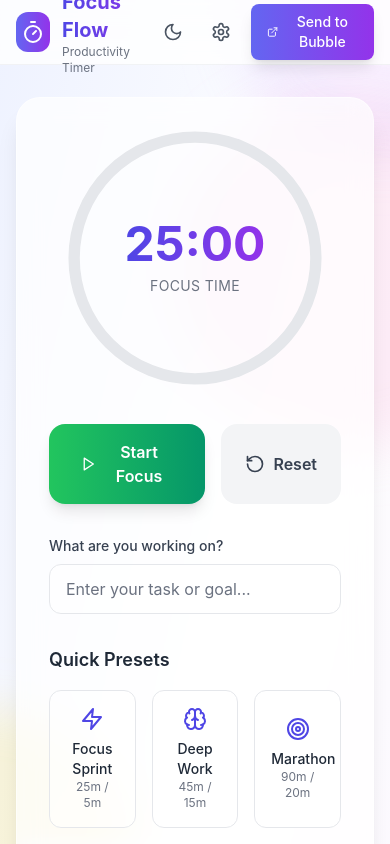
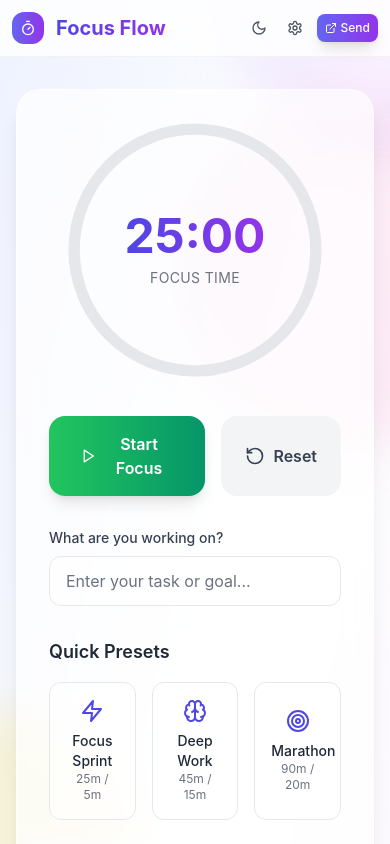
Before and after one commit to kbakhtiyaris/promodo_stunning, a React (Vite) app: page / in a window 390 px wide. Shown: the top 844 px of the page. Built offline with nearby package versions, Linux system fonts and the light colour scheme.

Commit message:
Fix mobile navigation responsiveness

```diff
--- a/src/App.tsx
+++ b/src/App.tsx
@@ -432,48 +432,49 @@ function App() {
           ? 'bg-gray-900/80 border-gray-700/50'
           : 'bg-white/80 border-gray-200/50'
       }`}>
-        <div className="max-w-7xl mx-auto px-4 sm:px-6 lg:px-8">
-          <div className="flex justify-between items-center h-16">
+        <div className="max-w-7xl mx-auto px-3 sm:px-4 lg:px-8">
+          <div className="flex justify-between items-center h-14 sm:h-16">
             <div className="flex items-center space-x-3">
-              <div className="w-10 h-10 bg-gradient-to-r from-indigo-500 to-purple-600 rounded-xl flex items-center justify-center">
-                <Timer className="w-6 h-6 text-white" />
+              <div className="w-8 h-8 sm:w-10 sm:h-10 bg-gradient-to-r from-indigo-500 to-purple-600 rounded-xl flex items-center justify-center flex-shrink-0">
+                <Timer className="w-4 h-4 sm:w-6 sm:h-6 text-white" />
               </div>
-              <div>
+              <div className="min-w-0 flex-1">
                 <h1 className={`text-xl font-bold bg-gradient-to-r from-indigo-600 to-purple-600 bg-clip-text text-transparent`}>
                   Focus Flow
                 </h1>
-                <p className={`text-xs ${settings.darkMode ? 'text-gray-400' : 'text-gray-500'}`}>
+                <p className={`text-xs hidden sm:block ${settings.darkMode ? 'text-gray-400' : 'text-gray-500'}`}>
                   Productivity Timer
                 </p>
               </div>
             </div>
-            <div className="flex items-center space-x-3">
+            <div className="flex items-center space-x-2 sm:space-x-3">
               <button
                 onClick={toggleDarkMode}
-                className={`p-2 rounded-lg transition-all duration-200 ${
+                className={`p-1.5 sm:p-2 rounded-lg transition-all duration-200 ${
                   settings.darkMode
                     ? 'text-gray-300 hover:text-yellow-400 hover:bg-gray-800'
                     : 'text-gray-600 hover:text-indigo-600 hover:bg-indigo-50'
                 }`}
               >
-                {settings.darkMode ? <Sun className="w-5 h-5" /> : <Moon className="w-5 h-5" />}
+                {settings.darkMode ? <Sun className="w-4 h-4 sm:w-5 sm:h-5" /> : <Moon className="w-4 h-4 sm:w-5 sm:h-5" />}
               </button>
               <button
                 onClick={() => setShowSettings(true)}
-                className={`p-2 rounded-lg transition-all duration-200 ${
+                className={`p-1.5 sm:p-2 rounded-lg transition-all duration-200 ${
                   settings.darkMode
                     ? 'text-gray-300 hover:text-indigo-400 hover:bg-gray-800'
                     : 'text-gray-600 hover:text-indigo-600 hover:bg-indigo-50'
                 }`}
               >
-                <Settings className="w-5 h-5" />
+                <Settings className="w-4 h-4 sm:w-5 sm:h-5" />
               </button>
               <button
                 onClick={sendToBubble}
-                className="flex items-center space-x-2 px-4 py-2 bg-gradient-to-r from-indigo-500 to-purple-600 text-white rounded-lg hover:from-indigo-600 hover:to-purple-700 transition-all duration-200 shadow-lg hover:shadow-xl transform hover:-translate-y-0.5"
+                className="flex items-center space-x-1 sm:space-x-2 px-2 sm:px-4 py-1.5 sm:py-2 bg-gradient-to-r from-indigo-500 to-purple-600 text-white rounded-lg hover:from-indigo-600 hover:to-purple-700 transition-all duration-200 shadow-lg hover:shadow-xl transform hover:-translate-y-0.5 mr-1"
               >
-                <ExternalLink className="w-4 h-4" />
-                <span className="text-sm font-medium">Send to Bubble</span>
+                <ExternalLink className="w-3 h-3 sm:w-4 sm:h-4" />
+                <span className="text-xs sm:text-sm font-medium hidden xs:inline">Send to Bubble</span>
+                <span className="text-xs sm:text-sm font-medium xs:hidden">Send</span>
               </button>
             </div>
           </div>
--- a/src/index.css
+++ b/src/index.css
@@ -1,6 +1,22 @@
 @tailwind base;
 @tailwind components;
 @tailwind utilities;
+
+@layer base {
+  html {
+    font-family: 'Inter', system-ui, sans-serif;
+  }
+}
+
+/* Custom breakpoint for extra small screens */
+@media (min-width: 475px) {
+  .xs\:inline {
+    display: inline;
+  }
+  .xs\:hidden {
+    display: none;
+  }
+}
 
 @layer base {
   html {
```
